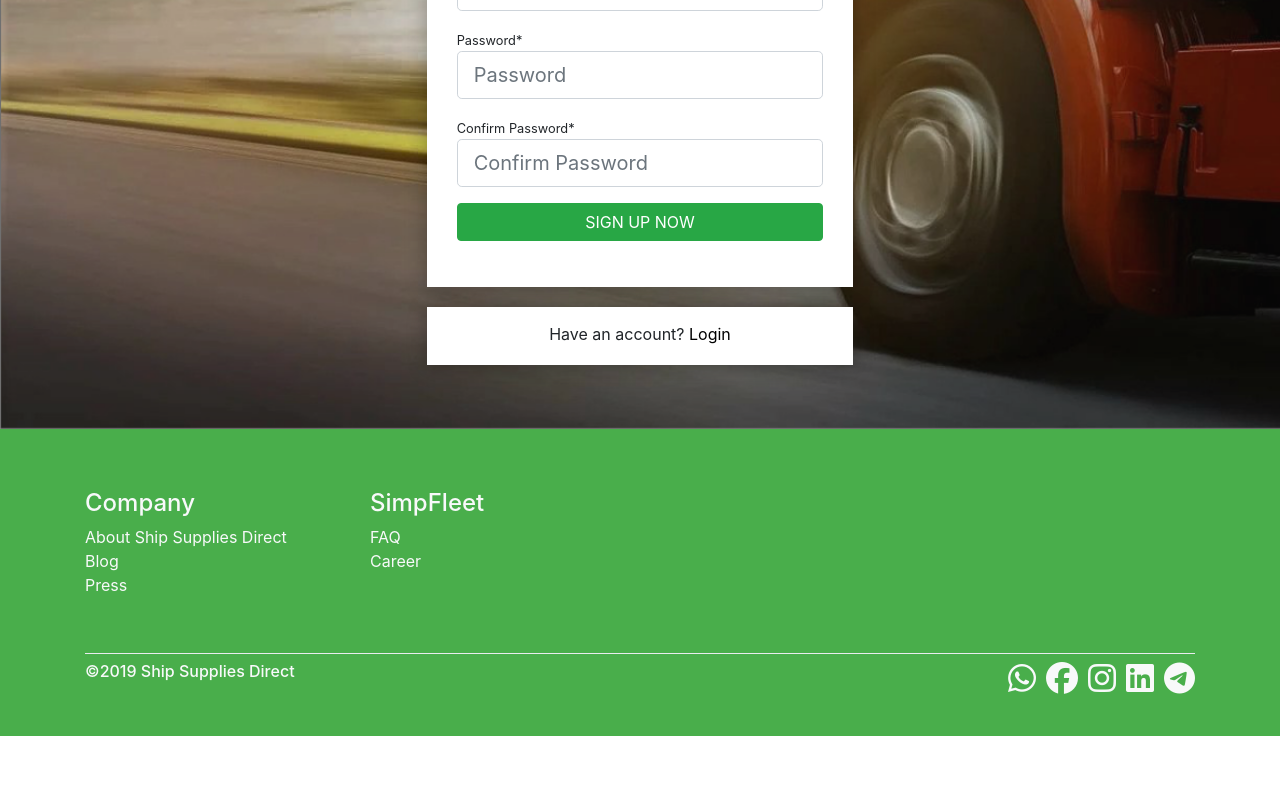
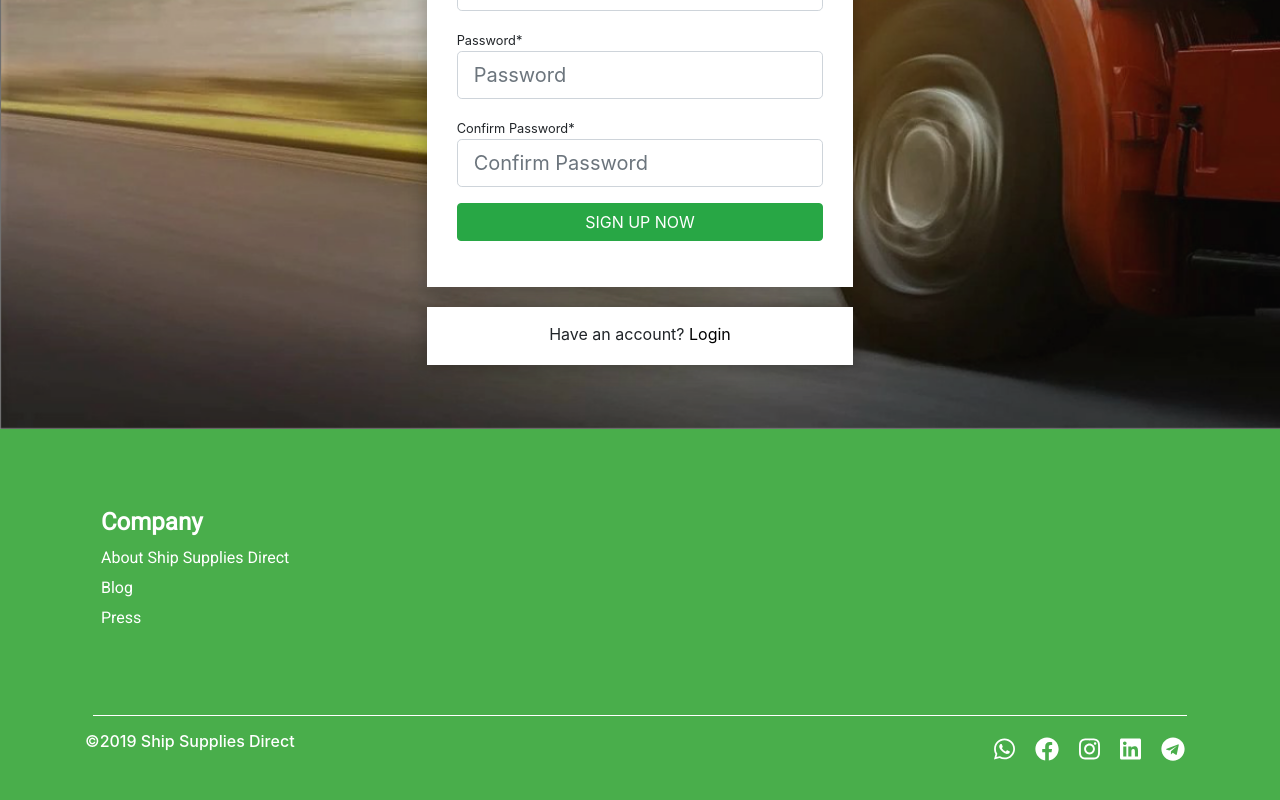
Before and after one commit to kronos292/SimpFleetAdmin, a React (Create React App) app in the folder client/: page /register in a window 1280 px wide. Shown: the part 584-1384 px from the top of the page. Before the commit the page ends 1320 px from the top, so only its background shows below. Built offline with nearby package versions, Linux system fonts and the light colour scheme.

Commit message:
Make folder on component and modified footer

```diff
--- a/client/public/index.html
+++ b/client/public/index.html
@@ -5,6 +5,10 @@
     <meta
       name="viewport"
       content="width=device-width, initial-scale=1, shrink-to-fit=no"
+    />
+    <link
+      href="https://fonts.googleapis.com/css?family=Roboto&display=swap"
+      rel="stylesheet"
     />
     <!-- Chrome, Firefox OS and Opera -->
     <meta name="theme-color" content="#48af4a" />
--- /dev/null
+++ b/client/src/components/layout/Footer.css
@@ -0,0 +1,61 @@
+#footer-div {
+  margin-bottom: 40px;
+}
+
+@media only screen and (min-width: 768px) {
+  #footer-div {
+    margin-bottom: 0;
+  }
+}
+
+.section-footer {
+  background-color: #49ae4b !important;
+  padding: 9vh 0px 5vh 0px;
+}
+
+.nav-link {
+  color: white;
+  font-family: "Roboto";
+  padding: 3px 16px 3px 16px;
+}
+
+.nav-link:hover {
+  color: white !important;
+}
+
+.title-footer {
+  color: white !important;
+  font-size: 1.5rem;
+  font-weight: bold;
+}
+
+.line-footer {
+  border: 0;
+  clear: both;
+  display: block;
+  width: 96%;
+  background-color: white;
+  height: 1px;
+}
+
+.nav-btm {
+  padding-bottom: 6%;
+}
+
+.h6-footer {
+  color: white;
+}
+
+.sicon {
+  padding: 0px 10px 0px 10px;
+}
+
+.font-large {
+  font-size: 24px;
+}
+
+.highlight:hover {
+  cursor: pointer;
+  transition: all 0.2s ease-in;
+  transform: translate(0px, -8px);
+}
--- a/client/src/components/layout/Footer.js
+++ b/client/src/components/layout/Footer.js
@@ -1,88 +1,191 @@
 import React from "react";
 
+import Container from "react-bootstrap/Container";
+import Col from "react-bootstrap/Col";
+import Row from "react-bootstrap/Row";
+import Nav from "react-bootstrap/Nav";
+
+import { FontAwesomeIcon } from "@fortawesome/react-fontawesome";
+import {
+  faWhatsapp,
+  faFacebook,
+  faInstagram,
+  faWeixin,
+  faLinkedin,
+  faTelegram
+} from "@fortawesome/free-brands-svg-icons";
+
+import MediaQuery from "react-responsive";
+
+import "./Footer.css";
 export default function Footer() {
   return (
-    <div className="footer">
-      <div className="container">
-        <div className="row">
-          <div className="col-6 col-lg-3">
-            <h4 className="text-light">Company</h4>
-            <a
-              className="text-light"
+    <div id="footer-div">
+      <div className="section-footer">
+        <Container>
+          <Row className="nav-btm">
+            <Col xs={6} md={{ span: 3, offset: 0 }}>
+              <Nav defaultActiveKey="#home" className="flex-column">
+                <Nav.Link className="disabled title-footer">Company</Nav.Link>
+                <Nav.Link
                   href="https://www.shipsuppliesdirect.com/"
                   target="_blank"
                 >
                   About Ship Supplies Direct
-            </a>
-            <br />
+                </Nav.Link>
+                <Nav.Link href="https://medium.com/@shipsuppliesdirect">
+                  Blog
+                </Nav.Link>
+                <Nav.Link href="/">Press</Nav.Link>
+              </Nav>
+            </Col>
+            {/*<Col xs={6} md={{ span: 3, offset: 0 }}>*/}
+            {/*    <Nav defaultActiveKey="#home" className="flex-column">*/}
+            {/*        <Nav.Link className='disabled title-footer'>SimpFleet</Nav.Link>*/}
+            {/*        <Nav.Link href="/" target="_blank">FAQ</Nav.Link>*/}
+            {/*        <Nav.Link href="/" target="_blank">Career</Nav.Link>*/}
+            {/*    </Nav>*/}
+            {/*</Col>*/}
+          </Row>
+          <Row>
+            <hr className="line-footer" />
+          </Row>
+          <MediaQuery query="(min-width: 426px)">
+            <Row className="font-large">
+              <Col>
+                <h6 className="h6-footer">©2019 Ship Supplies Direct</h6>
+              </Col>
+              <Col
+                md={{ span: 3, offset: 0 }}
+                className="d-flex justify-content-end align-items-start"
+              >
                 <a
-              className="text-light"
-              href="https://medium.com/@shipsuppliesdirect"
-              target="_blank"
-            >
-              Blog
-            </a>
-            <br />
-            <a className="text-light" href="/">
-              Press
-            </a>
-          </div>
-          <div className="col-6 col-lg-3">
-            <h4 className="text-light">SimpFleet</h4>
-            <a className="text-light" href="/" target="_blank">
-              FAQ
-            </a>
-            <br />
-            <a className="text-light" href="/" target="_blank">
-              Career
-            </a>
-          </div>
-        </div>
-        <br />
-        <br />
-        <div className="dropdown-divider" />
-        <div className="row">
-          <div className="col-12 col-lg-6">
-            <h6 className="text-light">&copy;2019 Ship Supplies Direct</h6>
-          </div>
-          <div className="col-12 col-lg-6 text-right">
-            <a
-              className="text-light"
                   href="https://api.whatsapp.com/send?phone=6587480467"
                   target="_blank"
+                  className="sicon"
                 >
-              <i className="fab fa-whatsapp fa-2x" />
+                  <FontAwesomeIcon
+                    icon={faWhatsapp}
+                    color="white"
+                    className="highlight"
+                  />
                 </a>
                 <a
-              className="text-light"
-              href="https://www.facebook.com/shipsuppliesdirect"
+                  href="https://www.facebook.com/SimpFleet-2427717804140333/"
                   target="_blank"
+                  className="sicon"
                 >
-              <i className="fab fa-facebook fa-2x" />
+                  <FontAwesomeIcon
+                    icon={faFacebook}
+                    color="white"
+                    className="highlight"
+                  />
                 </a>
                 <a
-              className="text-light"
-              href="https://www.instagram.com/shipsuppliesdirect/s"
+                  href="https://www.instagram.com/shipsuppliesdirect/"
                   target="_blank"
+                  className="sicon"
                 >
-              <i className="fab fa-instagram fa-2x" />
+                  <FontAwesomeIcon
+                    icon={faInstagram}
+                    color="white"
+                    className="highlight"
+                  />
+                </a>
+                {/*<a href='#home' target='_blank' className='sicon'><FontAwesomeIcon icon={faWeixin} color="white" className='highlight'/></a>*/}
+                <a
+                  href="https://www.linkedin.com/company/ship-supplies-direct/"
+                  target="_blank"
+                  className="sicon"
+                >
+                  <FontAwesomeIcon
+                    icon={faLinkedin}
+                    color="white"
+                    className="highlight"
+                  />
                 </a>
                 <a
-              className="text-light"
+                  href="https://telegram.me/ShipSuppliesDirect"
+                  target="_blank"
+                  className="sicon"
+                >
+                  <FontAwesomeIcon
+                    icon={faTelegram}
+                    color="white"
+                    className="highlight"
+                  />
+                </a>
+              </Col>
+            </Row>
+          </MediaQuery>
+          <MediaQuery query="(max-width: 425px)">
+            <Row className="font-large">
+              <Col className="d-flex justify-content-center align-items-start">
+                <h6 className="h6-footer">©2019 Ship Supplies Direct</h6>
+              </Col>
+            </Row>
+            <Row className="font-large">
+              <Col className="d-flex justify-content-center align-items-start">
+                <a
+                  href="https://api.whatsapp.com/send?phone=6587480467"
+                  target="_blank"
+                  className="sicon"
+                >
+                  <FontAwesomeIcon
+                    icon={faWhatsapp}
+                    color="white"
+                    className="highlight"
+                  />
+                </a>
+                <a
+                  href="https://www.facebook.com/SimpFleet-2427717804140333/"
+                  target="_blank"
+                  className="sicon"
+                >
+                  <FontAwesomeIcon
+                    icon={faFacebook}
+                    color="white"
+                    className="highlight"
+                  />
+                </a>
+                <a
+                  href="https://www.instagram.com/shipsuppliesdirect/"
+                  target="_blank"
+                  className="sicon"
+                >
+                  <FontAwesomeIcon
+                    icon={faInstagram}
+                    color="white"
+                    className="highlight"
+                  />
+                </a>
+                {/*<a href='#home' target='_blank' className='sicon'><FontAwesomeIcon icon={faWeixin} color="white" className='highlight' /></a>*/}
+                <a
                   href="https://www.linkedin.com/company/ship-supplies-direct/"
                   target="_blank"
+                  className="sicon"
                 >
-              <i className="fab fa-linkedin fa-2x" />
+                  <FontAwesomeIcon
+                    icon={faLinkedin}
+                    color="white"
+                    className="highlight"
+                  />
                 </a>
                 <a
-              className="text-light"
                   href="https://telegram.me/ShipSuppliesDirect"
                   target="_blank"
+                  className="sicon"
                 >
-              <i className="fab fa-telegram fa-2x" />
+                  <FontAwesomeIcon
+                    icon={faTelegram}
+                    color="white"
+                    className="highlight"
+                  />
                 </a>
-          </div>
-        </div>
+              </Col>
+            </Row>
+          </MediaQuery>
+        </Container>
       </div>
     </div>
   );
```
Also changed, not shown: client/package.json (+32 -0 lines), client/src/components/auth/Login.css (added), client/src/components/auth/Register.css (added), client/src/components/content/Home.js (added), 2 other files (tests, documents, lock files or other folders). Lines whose indentation alone changed are shown as unchanged.
